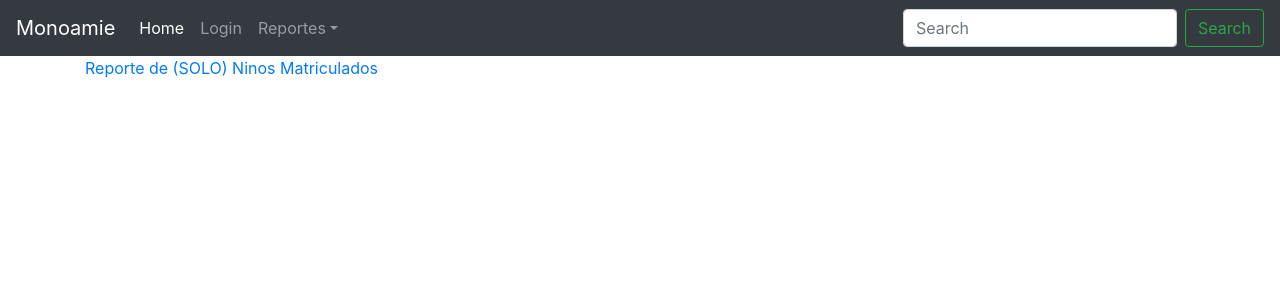
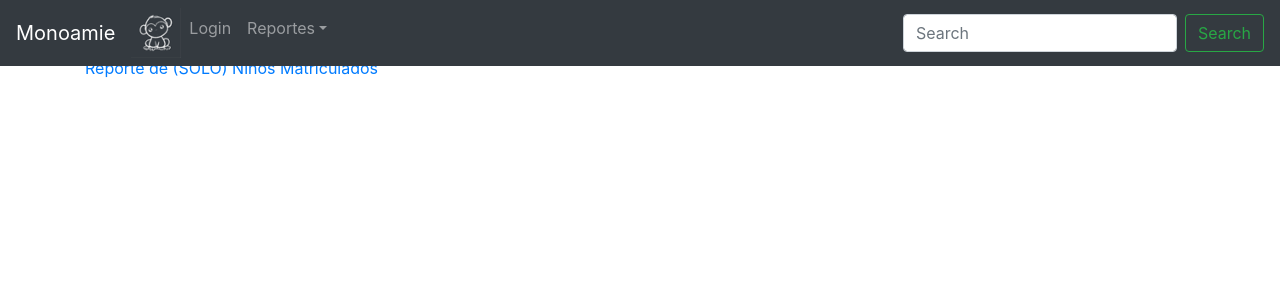
Before and after one commit to Ejas12/monoamie, a Flask app: page / in a window 1280 px wide. Shown: the top 300 px of the page. Run offline with Flask 2, Linux system fonts and the light colour scheme; parts of the project's set-up code (start-up, migrations or seed data) failed here and were passed over; some libraries are stand-ins or nearby versions.

Commit message:
logo and fixes

```diff
--- a/templates/main.html
+++ b/templates/main.html
@@ -25,7 +25,7 @@
                   <div class="collapse navbar-collapse" id="navbarsExampleDefault">
                     <ul class="navbar-nav mr-auto">
                       <li class="nav-item active">
-                        <a class="nav-link" href="{{ url_for('home') }}">Home <span class="sr-only">(current)</span></a>
+                        <img src="C:/Users/Esteban%20Artavia/Documents/Monoamie/static/images/monoamie.png"></span></a>
                       </li>
                       <li class="nav-item">
                         <a class="nav-link" href="{{ url_for('login') }}">Login</a>
```
Also changed, not shown: static/images/monoamie.png (added).
